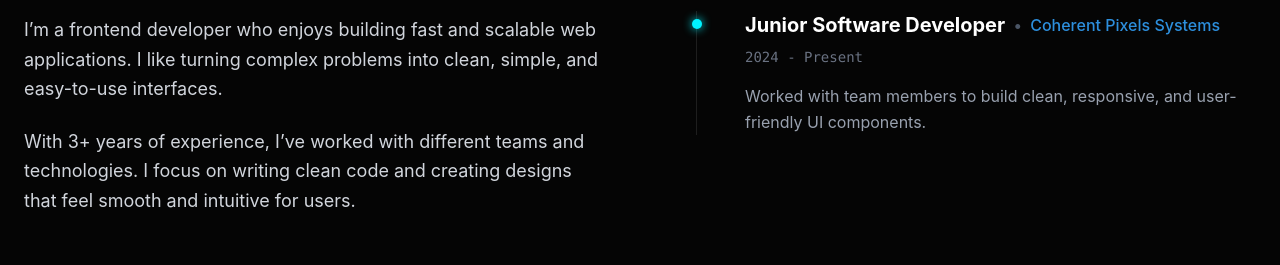
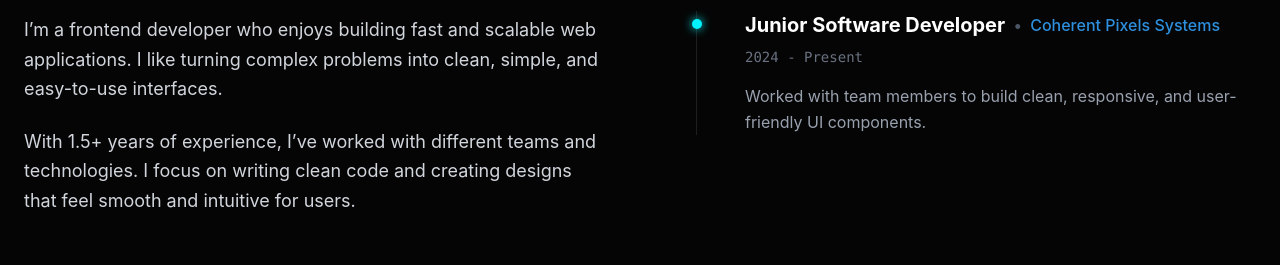
Before and after one commit to sasikumar2611/portfolio-2025, a React (Vite) app: page / in a window 1280 px wide. Shown: the part 1060-1325 px from the top of the page. Built offline with nearby package versions, Linux system fonts and the light colour scheme.

Commit message:
exp changed

```diff
--- a/src/pages/About.tsx
+++ b/src/pages/About.tsx
@@ -36,7 +36,7 @@ const About = () => {
                       I’m a frontend developer who enjoys building fast and scalable web applications. I like turning complex problems into clean, simple, and easy-to-use interfaces.
                   </p>
                   <p>
-                      With 3+ years of experience, I’ve worked with different teams and technologies. I focus on writing clean code and creating designs that feel smooth and intuitive for users.
+                      With 1.5+ years of experience, I’ve worked with different teams and technologies. I focus on writing clean code and creating designs that feel smooth and intuitive for users.
                   </p>
 
                   <div className="pt-6">
```
